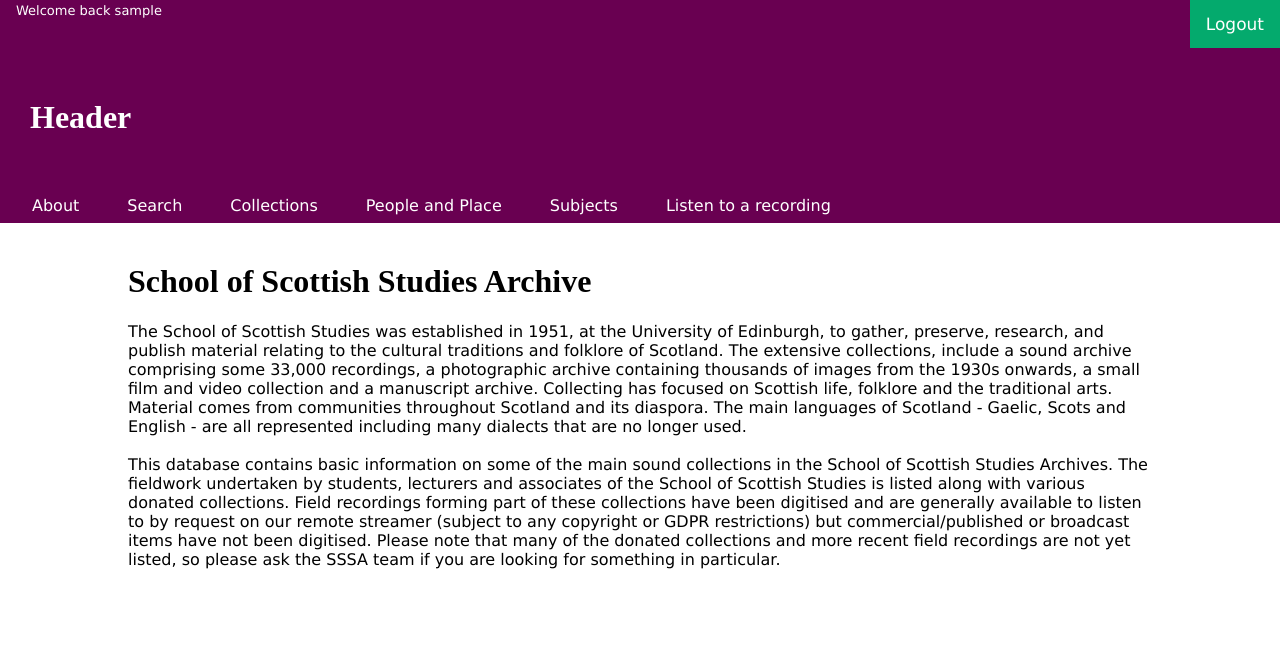
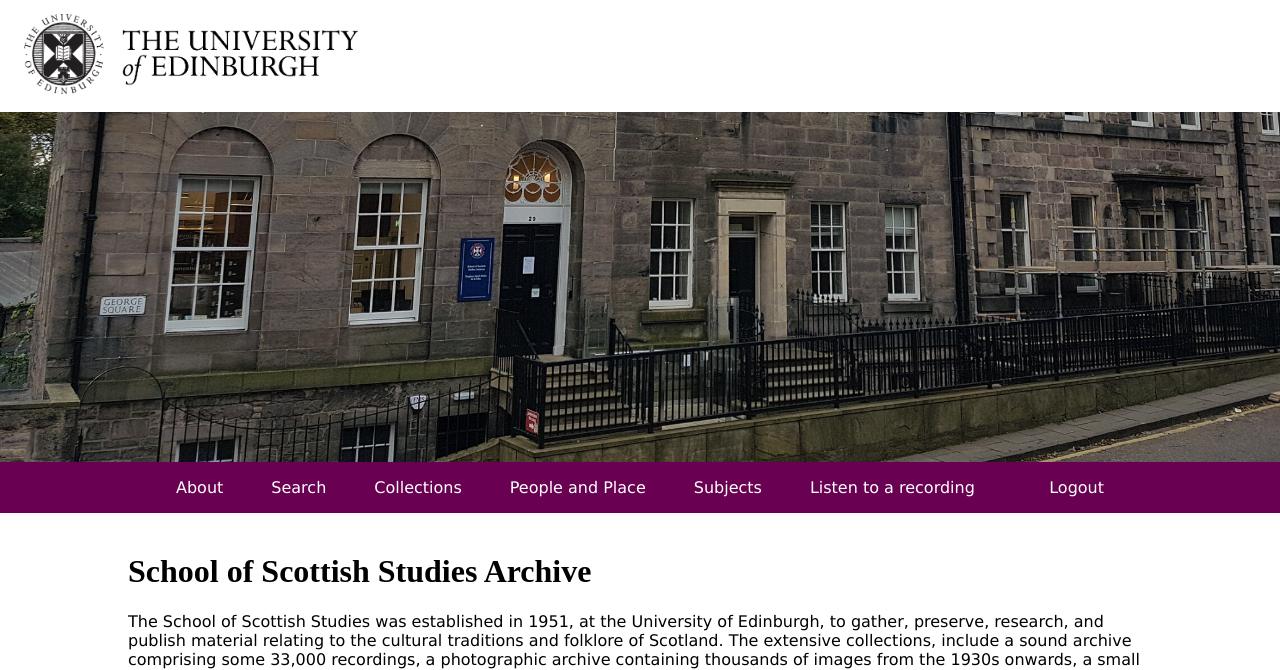
Before and after one commit to UoEMainLibrary/school_of_scottish_studies_archive, a Django app: page / in a window 1280 px wide. Shown: the top 670 px of the page. Run offline with Django 4.2, Linux system fonts and the light colour scheme; the visitor is signed in with stand-in values (Sample User, id 1); parts of the project's set-up code (start-up, migrations or seed data) failed here and were passed over.

Commit message:
home page ready

```diff
--- a/sssa_app/static/css/menu.css
+++ b/sssa_app/static/css/menu.css
@@ -1,25 +1,30 @@
 /* Basic horizontal menu styling */
 .div_head nav {
     background-color: #690051;
-    padding: 0.5rem 1rem;
+    padding: 1rem 10rem;
+    height: 10%;
 }
-        nav ul {
+.div_head nav ul {
     list-style: none;
     display: flex;
     gap: 1rem;
     margin: 0;
     padding: 0;
 }
-        nav ul li {
+.div_head nav ul li {
     display: inline;
 }
-        nav ul li a {
+.div_head nav ul li a {
     color: white;
     text-decoration: none;
     padding: 0.5rem 1rem;
     border-radius: 5px;
     transition: background 0.3s;
 }
-        nav ul li a:hover {
+.div_head nav ul li a:hover {
     background-color: #555;
 }
+
+nav ul li:last-child {
+    margin-left: auto; /* pushes only Logout to the right */
+}
--- a/sssa_app/static/css/menu_style.css
+++ b/sssa_app/static/css/menu_style.css
@@ -1,7 +1,16 @@
 /* Create a top navigation bar with a black background color  */
 .topnav {
-  background-color: #690051;
+  background-color: white;
   overflow: hidden;
+  display: flex;
+  align-items: center;
+
+  padding: 0.0rem 0.5rem;
+
+}
+.topnav .logo img {
+    height: 80px;  /* adjust logo size */
+    width: auto;
 }
 
 /* Style the links inside the navigation bar */
--- a/sssa_app/static/css/page_style.css
+++ b/sssa_app/static/css/page_style.css
@@ -31,10 +31,15 @@
 }
 
 .header {
-  background-color: #690051;
-  color: white;
-  padding: 30px;
-  font-family: "Crimson Text", serif;
+    background-image: url("/static/images/header-photo.jpg"); /* change to your image path */
+    background-size: cover;   /* makes the photo cover the whole div */
+    background-position: center; /* keeps it centered */
+    height: 350px;            /* adjust height as you want */
+    display: flex;
+    align-items: center;
+    justify-content: left;
+    color: white;             /* text color */
+    text-shadow: 2px 2px 5px rgba(0,0,0,0.6); /* makes text readable */
 }
 
 
@@ -56,25 +61,3 @@
   font-size: 12px;
   padding: 50px;
 }
-
-
-/* For desktop: */
-.col-1 {width: 8.33%;}
-.col-2 {width: 16.66%;}
-.col-3 {width: 25%;}
-.col-4 {width: 33.33%;}
-.col-5 {width: 41.66%;}
-.col-6 {width: 50%;}
-.col-7 {width: 58.33%;}
-.col-8 {width: 66.66%;}
-.col-9 {width: 75%;}
-.col-10 {width: 83.33%;}
-.col-11 {width: 91.66%;}
-.col-12 {width: 100%;}
-
-@media only screen and (max-width: 768px) {
-  /* For mobile phones: */
-  [class*="col-"] {
-    width: 100%;
-  }
-}
--- a/sssa_app/templates/sssa_home.html
+++ b/sssa_app/templates/sssa_home.html
@@ -12,23 +12,18 @@
 <body>
 <div class="div_head">
     <div class="topnav">
-        {% if user.is_authenticated %}
-        <span style="vertical-align: middle; color: white; font-size: 13px; padding-left: 1rem;">
-            Welcome back {{ user }}
-        </span>
-        <span>
-            <a href="{% url 'logout' %}" class="split">Logout</a>
-            {% else %}
-            <a href="{% url 'register' %}" class="split">Register</a>
-            <a href="{% url 'login' %}" class="split">Login</a>
-            {% endif %}
-        </span>
+        <div class="logo">
+        <a href="{% url 'sssa_home' %}">
+            <img src="{% static 'images/logo.png' %}" alt="Logo">
+        </a>
+    </div>
+
     </div>
     <div class="header">
-      <h1>Header</h1>
+      <!--<h1>Header</h1>-->
     </div>
     {% if user.is_authenticated %}
-    <nav>
+    <nav style="height: 10%;">
         <ul>
             <li><a href="{% url 'sssa_home' %}">About</a></li>
             <li><a href="{% url 'search_view' %}">Search</a></li>
@@ -36,16 +31,21 @@
             <li><a href="{% url 'search_view' %}">People and Place</a></li>
             <li><a href="{% url 'search_view' %}">Subjects</a></li>
             <li><a href="{% url 'search_view' %}">Listen to a recording</a></li>
+            <li style="vertical-align: right"><a href="{% url 'logout' %}">Logout</a></li>
         </ul>
     </nav>
     {% else %}
-    <nav>
+    <nav style="height: 10%;">
         <ul>
             <li><a href="{% url 'sssa_home' %}">About</a></li>
             <li><a href="{% url 'search_view' %}">Collections</a></li>
             <li><a href="{% url 'search_view' %}">People and Place</a></li>
             <li><a href="{% url 'search_view' %}">Subjects</a></li>
             <li><a href="{% url 'search_view' %}">Listen to a recording</a></li>
+            <li class="auth-links">
+            <a href="{% url 'register' %}">Register</a>
+            <a href="{% url 'login' %}">Login</a>
+        </li>
         </ul>
     </nav>
     {% endif %}
```
Also changed, not shown: sssa_app/static/images/header-photo.jpg (added), sssa_app/static/images/logo.png (added). Lines whose indentation alone changed are shown as unchanged.
